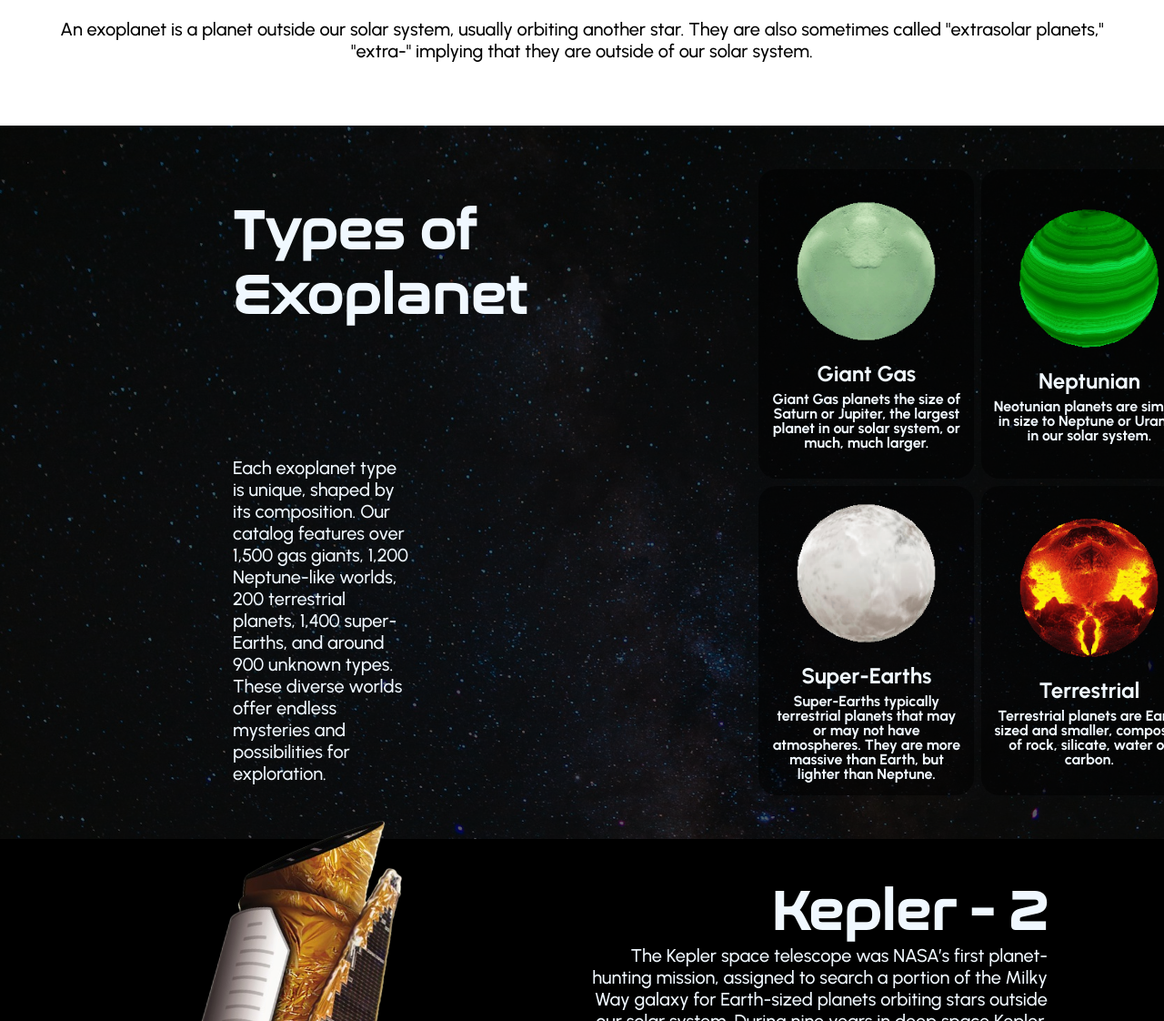
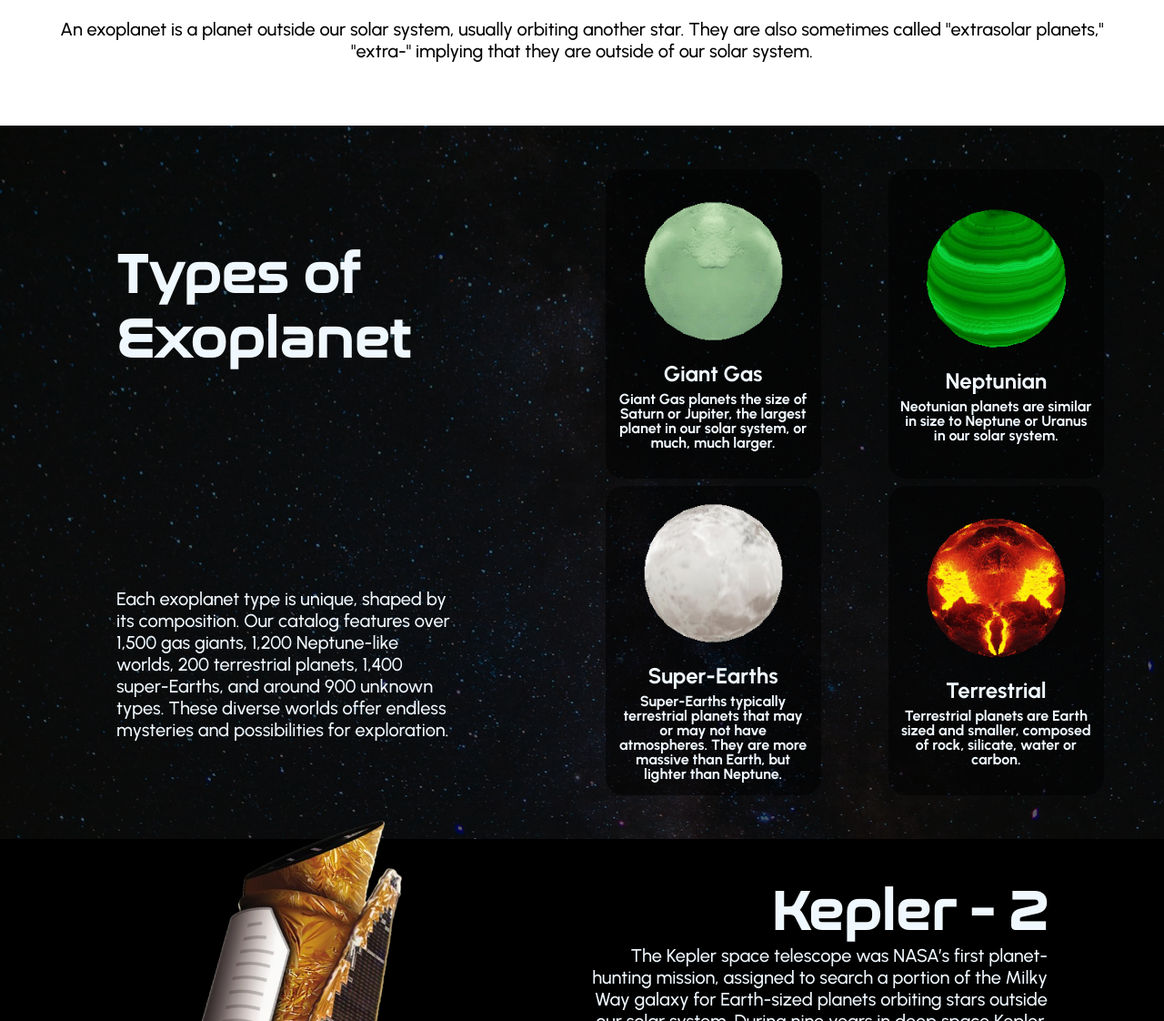
Before and after one commit to JunederZ/fe-beyond-us, a website built with Vite: page pages/mission.html in a window 1280 px wide. Shown: the part 940-2062 px from the top of the page at 91% size. Built offline with nearby package versions, Linux system fonts and the light colour scheme.

Commit message:
beautify

```diff
--- a/css/mission.css
+++ b/css/mission.css
@@ -321,14 +321,14 @@
 
 .section-3-upper-text>h1 {
     font-family: "Naza";
-    width: 100%;
+    width: 90%;
     font-size: 60px;
     display: flex;
     justify-content: start;
 }
 
 .section-3-upper-text>p {
-    width: 60%;
+    width: 90%;
     font-size: 20px;
     text-align: start;
     font-family: "Urbanist", sans-serif;
@@ -346,7 +346,7 @@
     width: 40%;
     position: relative;
     z-index: 1;
-    margin: 0 16rem 0 16rem;
+    margin: 0 8rem 0 8rem;
 }
 
 .section-3-exoplanets {
```
